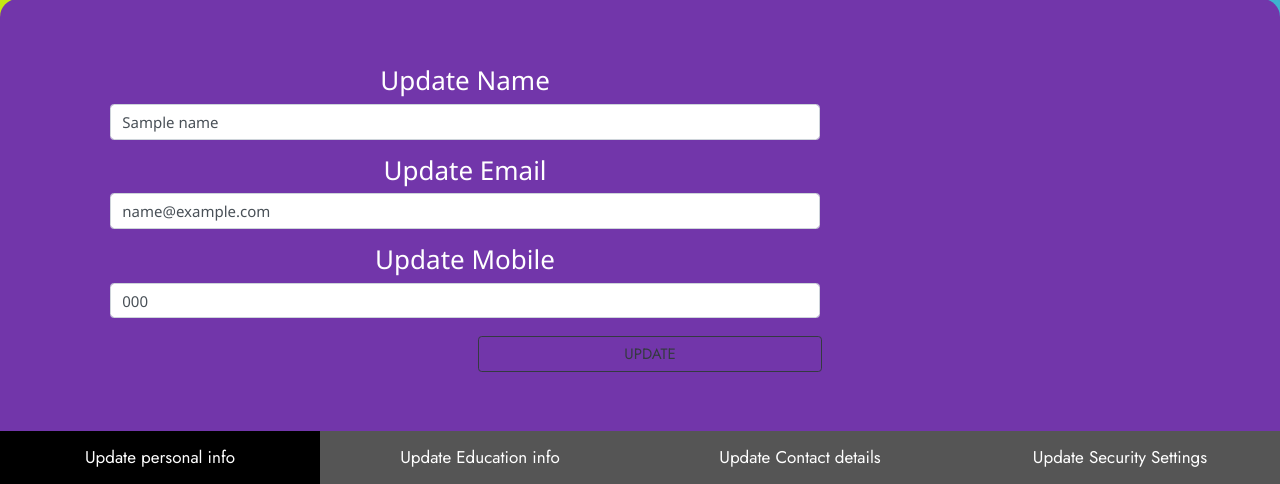
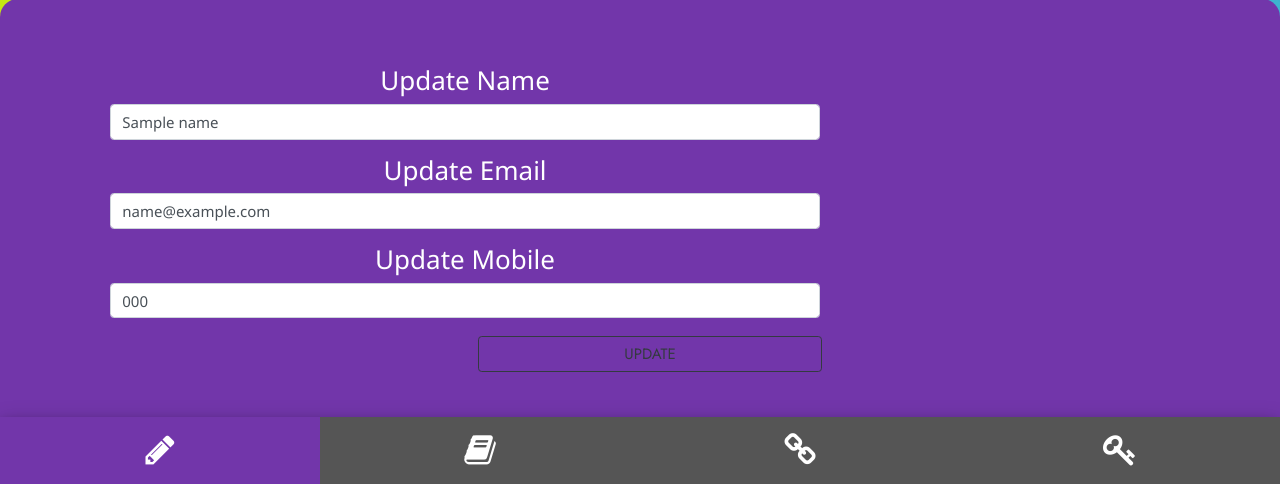
Before and after one commit to rajat-0206/Agyavart, a Django app: template templates/setting.html in a window 1280 px wide. Shown: the part 316-800 px from the top of the page. Run offline with Django 3.2, Linux system fonts and the light colour scheme; the template is opened without the code that fills it: most values are stand-ins (such as "Sample title", 1, 10 or a date in 2020); some libraries are stand-ins or nearby versions.

Commit message:
modify user profile + add icons

```diff
--- a/static/styles/profile.css
+++ b/static/styles/profile.css
@@ -132,8 +132,8 @@ body, html {
   float: left;
   border: 0px;
   cursor: pointer;
-  padding: 14px 16px;
-  font-size: 17px;
+  padding: 8px;
+  font-size: 34px;
   width: 25%;
   transition: 0.3s ease;
 }
@@ -143,7 +143,7 @@ body, html {
 }
 .tablink:focus{
 	outline:none;
-	font-size: 15px;
+	font-size: 28px;
 }
 /* Style the tab content (and add height:100% for full page content) */
 .tabcontent {
@@ -170,6 +170,7 @@ body, html {
 }
 .table {
 	margin-left: 0px;
+	font-size: 18px;
 	bottom:0px;
 	color:white
 }
@@ -185,6 +186,7 @@ body, html {
 	opacity: 0;
 	background-color: rgba(0,0,0,0.5);
 }
+
 
 .cover .blck .btn {
 	position: absolute;
--- a/templates/profile.html
+++ b/templates/profile.html
@@ -193,7 +193,7 @@ a:focus{
 	<img src="{% static 'images/graphic.png' %}" class ="imag" width="30" height="30" class="d-inline-block align-top" alt="" style="margin-right: 10px; cursor: pointer;" onclick="openNav()">
    <a class="button-chip navbar-brand" href="rmail.html" style="font-size: 22px;color:white">
     <img src="{% static 'images/rmailLogoConcept.svg' %}" width="25" class="align-top" alt="Rmail Logo">
-      gyavart
+    gyavart
     </a>
 
   <ul class="navbar-nav mr-auto mt-2 mt-lg-0">
@@ -368,10 +368,10 @@ a:focus{
   <p>Who we are and what we do.</p>
 </div>
 <div class="fmt-bottom fmt-shadow" style="z-index: 3;">
-<button class="tablink"  onclick="openPage('Home', this, '#7236aa ')" id="defaultOpen">Personal Detail</button>
-<button class="tablink" style="outline: none;" onclick="openPage('News', this, '#7236aa ')">Ed-Alma Mater</button>
-<button class="tablink" style="outline: none;" onclick="openPage('Contact', this, '#7236aa ')">Get connected</button>
-<button class="tablink" style="outline: none;" onclick="openPage('About', this, '#7236aa ')">Feature Photos</button>
+  <button class="tablink" style="outline: none;" onclick="openPage('Home', this, '#7236aa ')" id="defaultOpen"><i class="fa fa-user"></i></button>
+  <button class="tablink" style="outline: none;" onclick="openPage('News', this, '#7236aa ')"><i class="fa fa-book"></i></button>
+  <button class="tablink" style="outline: none;" onclick="openPage('Contact', this, '#7236aa ')"><i class="fa fa-link"></i></button>
+  <button class="tablink" style="outline: none;" onclick="openPage('About', this, '#7236aa ')"><i class="fa fa-picture-o"></i></button>
 </div>
 
 
--- a/templates/setting.html
+++ b/templates/setting.html
@@ -159,12 +159,12 @@ hr {
 <div class="sub-catch-line fmt-center" style="position: relative; top:80px">
 Settings
 </div>
-<div class="fmt-bottom" style="z-index: 3;">
-  <button class="tablink" onclick="openPage('Home', this, 'black')" id="defaultOpen">Update personal info</button>
-  <button class="tablink" onclick="openPage('News', this, 'black')" >Update Education info</button>
-  <button class="tablink" onclick="openPage('Contact', this, 'black')">Update Contact details</button>
-  <button class="tablink" onclick="openPage('About', this, 'black')">Update Security Settings</button>
-  </div>
+<div class="fmt-bottom fmt-shadow" style="z-index: 3;">
+  <button class="tablink" style="outline: none;" onclick="openPage('Home', this, '#7236aa ')" id="defaultOpen"><i class="fa fa-pencil"></i></button>
+  <button class="tablink" style="outline: none;" onclick="openPage('News', this, '#7236aa ')"><i class="fa fa-book"></i></button>
+  <button class="tablink" style="outline: none;" onclick="openPage('Contact', this, '#7236aa ')"><i class="fa fa-link"></i></button>
+  <button class="tablink" style="outline: none;" onclick="openPage('About', this, '#7236aa ')"><i class="fa fa-key"></i></button>
+</div>
 <div id="Home" class="fmt-bottom tabcontent" style="padding-bottom: 96px;">
   <div class="tite" >
 </div>
```
Also changed, not shown: templates/user.html (+44 -30 lines).
